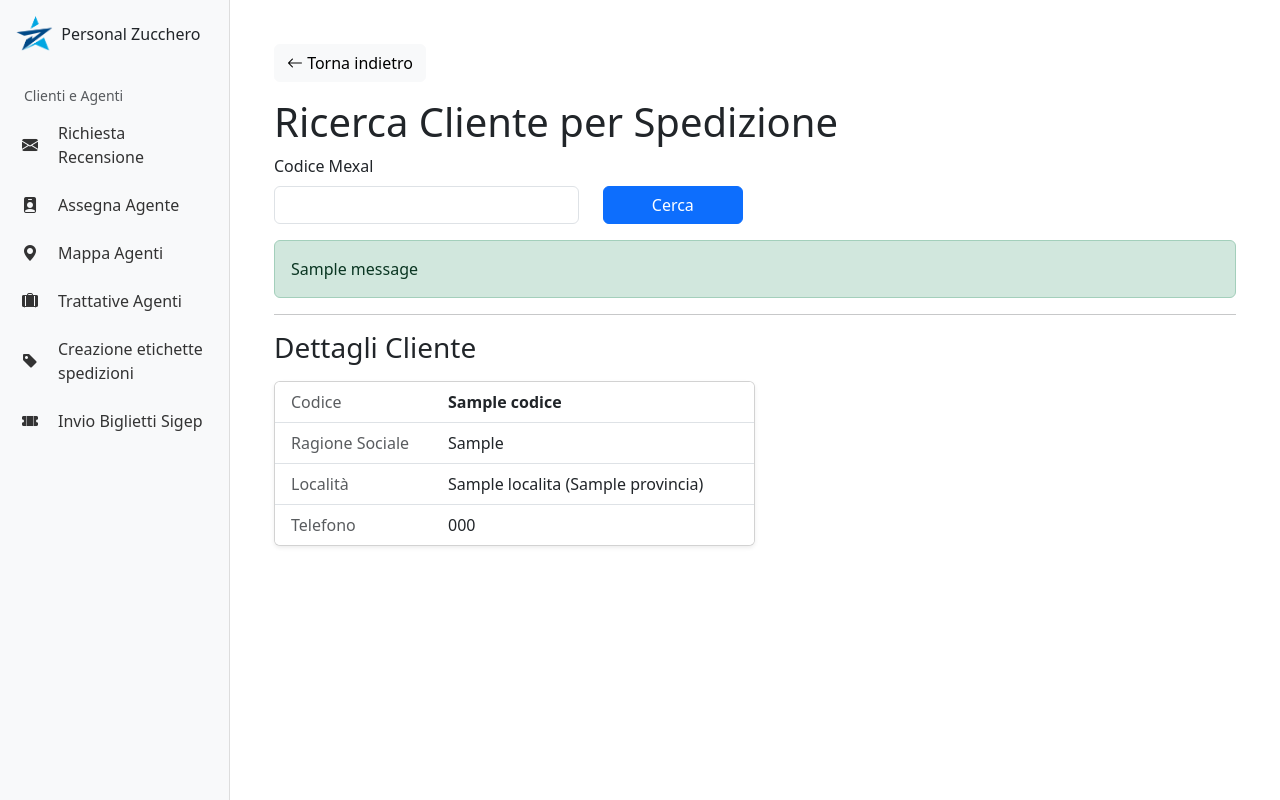
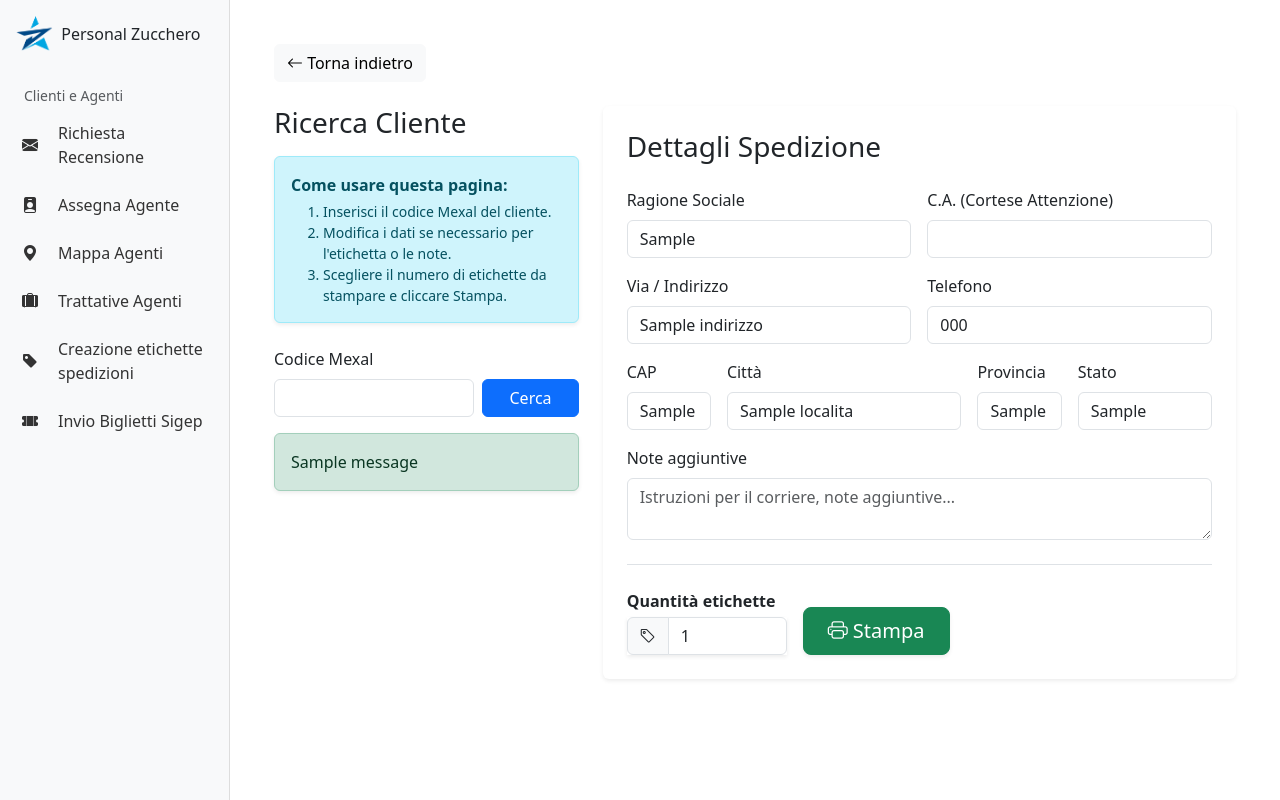
Before and after one commit to Nicolas-Personal-Zucchero/PZ-Web-Dashboard, a Flask app: template app/templates/etichette_spedizioni.html in a window 1280 px wide. Run offline with Flask 3, Linux system fonts and the light colour scheme; the template is opened without the code that fills it: most values are stand-ins (such as "Sample title", 1, 10 or a date in 2020); one stand-in notice (Sample message) is shown; parts of the project's set-up code (start-up, migrations or seed data) failed here and were passed over.

Commit message:
feat: completed etichette spedizione page

```diff
--- a/app/templates/etichette_spedizioni.html
+++ b/app/templates/etichette_spedizioni.html
@@ -4,19 +4,30 @@
 
 {% block content %}
 <div class="p-4">
-    <a href="{{ home_link }}" class="btn btn-light mb-3">
+    <a href="{{ home_link }}" class="btn btn-light mb-4">
         <i class="bi bi-arrow-left"></i> Torna indietro
     </a>
 
-    <h1>Ricerca Cliente per Spedizione</h1>
+    <div class="row">
+        <div class="col-lg-4 col-md-5">
+            <h1 class="h3 mb-3">Ricerca Cliente</h1>
+
+            <div class="alert alert-info shadow-sm mb-4" role="alert">
+                <strong>Come usare questa pagina:</strong>
+                <ol class="mb-0 mt-1 small">
+                    <li>Inserisci il codice Mexal del cliente.</li>
+                    <li>Modifica i dati se necessario per l'etichetta o le note.</li>
+                    <li>Scegliere il numero di etichette da stampare e cliccare Stampa.</li>
+                </ol>
+            </div>
 
             <form method="POST" action="{{ url_for('etichette_spedizioni.etichette_spedizioni') }}">
-        <div class="row mb-3 align-items-end">
-            <div class="col-md-4">
+                <div class="row g-2 align-items-end mb-3">
+                    <div class="col-sm-8">
                         <label for="mexal_code" class="form-label">Codice Mexal</label>
                         <input type="text" class="form-control" id="mexal_code" name="mexal_code" required>
                     </div>
-            <div class="col-md-2">
+                    <div class="col-sm-4">
                         <button type="submit" class="btn btn-primary w-100">Cerca</button>
                     </div>
                 </div>
@@ -25,42 +36,88 @@
             {% with messages = get_flashed_messages(with_categories=true) %}
                 {% if messages %}
                     {% for category, message in messages %}
-                <div class="alert alert-{{ category }} mt-2">{{ message }}</div>
+                        <div class="alert alert-{{ category }} mt-3 shadow-sm">{{ message }}</div>
                     {% endfor %}
                 {% endif %}
             {% endwith %}
+        </div>
 
+        <div class="col-lg-8 col-md-7">
             {% if customer %}
-    <hr>
-    <h3>Dettagli Cliente</h3>
-    <div class="card shadow-sm col-md-6 mt-3">
-        <ul class="list-group list-group-flush">
-            <li class="list-group-item">
-                <div class="row">
-                    <div class="col-sm-4 text-muted">Codice</div>
-                    <div class="col-sm-8 fw-bold">{{ customer.codice }}</div>
+            <div class="card shadow-sm border-0">
+                <div class="card-body p-4">
+                    <h3 class="mb-4">Dettagli Spedizione</h3>
+
+                    <form method="POST" action="{{ url_for('etichette_spedizioni.stampa_etichetta') }}">
+                        <div class="row g-3">
+                            <div class="col-md-6">
+                                <label for="ragione_sociale" class="form-label">Ragione Sociale</label>
+                                <input type="text" class="form-control" id="ragione_sociale" name="ragione_sociale" value="{{ customer.ragione_sociale | default('') }}" required>
                             </div>
-            </li>
-            <li class="list-group-item">
-                <div class="row">
-                    <div class="col-sm-4 text-muted">Ragione Sociale</div>
-                    <div class="col-sm-8">{{ customer.ragione_sociale }}</div>
+                            <div class="col-md-6">
+                                <label for="c_a" class="form-label">C.A. (Cortese Attenzione)</label>
+                                <input type="text" class="form-control" id="c_a" name="c_a" placeholder="">
                             </div>
-            </li>
-            <li class="list-group-item">
-                <div class="row">
-                    <div class="col-sm-4 text-muted">Località</div>
-                    <div class="col-sm-8">{{ customer.localita }} ({{ customer.provincia }})</div>
+
+                            <div class="col-md-6">
+                                <label for="indirizzo" class="form-label">Via / Indirizzo</label>
+                                <input type="text" class="form-control" id="indirizzo" name="indirizzo" value="{{ customer.indirizzo | default('') }}" required>
                             </div>
-            </li>
-            <li class="list-group-item">
-                <div class="row">
-                    <div class="col-sm-4 text-muted">Telefono</div>
-                    <div class="col-sm-8">{{ customer.telefono }}</div>
+                            <div class="col-md-6">
+                                <label for="telefono" class="form-label">Telefono</label>
+                                <input type="text" class="form-control" id="telefono" name="telefono" value="{{ customer.telefono | default('') }}">
                             </div>
-            </li>
-        </ul>
+
+                            <div class="col-md-2">
+                                <label for="cap" class="form-label">CAP</label>
+                                <input type="text" class="form-control" id="cap" name="cap" value="{{ customer.cap | default('') }}" required>
+                            </div>
+                            <div class="col-md-5">
+                                <label for="localita" class="form-label">Città</label>
+                                <input type="text" class="form-control" id="localita" name="localita" value="{{ customer.localita | default('') }}" required>
+                            </div>
+                            <div class="col-md-2">
+                                <label for="provincia" class="form-label">Provincia</label>
+                                <input type="text" class="form-control" id="provincia" name="provincia" value="{{ customer.provincia | default('') }}" required>
+                            </div>
+                            <div class="col-md-3">
+                                <label for="cod_paese" class="form-label">Stato</label>
+                                <input type="text" class="form-control" id="cod_paese" name="cod_paese" value="{{ customer.cod_paese | default('') }}" required>
+                            </div>
+
+                            <div class="col-12">
+                                <label for="note" class="form-label">Note aggiuntive</label>
+                                <textarea class="form-control" id="note" name="note" rows="2" placeholder="Istruzioni per il corriere, note aggiuntive..."></textarea>
+                            </div>
+                        </div>
+
+                        <div class="mt-4 pt-4 border-top d-flex align-items-end gap-3">
+                            <div style="max-width: 160px;">
+                                <label for="numero_etichette" class="form-label fw-bold mb-1">Quantità etichette</label>
+                                <div class="input-group shadow-sm">
+                                    <span class="input-group-text bg-light">
+                                        <i class="bi bi-tag"></i>
+                                    </span>
+                                    <input type="number"
+                                           class="form-control"
+                                           id="numero_etichette"
+                                           name="numero_etichette"
+                                           value="1"
+                                           min="1"
+                                           step="1"
+                                           required>
+                                </div>
+                            </div>
+
+                            <button type="submit" class="btn btn-success btn-lg px-4 shadow-sm">
+                                <i class="bi bi-printer"></i> Stampa
+                            </button>
+                        </div>
+                    </form>
+                </div>
             </div>
             {% endif %}
         </div>
+    </div>
+</div>
 {% endblock %}
```
Also changed, not shown: app/routes/etichette_spedizioni.py (+42 -3 lines), app/utils/label_factory.py (added, +47 -0 lines). Lines whose indentation alone changed are shown as unchanged.
